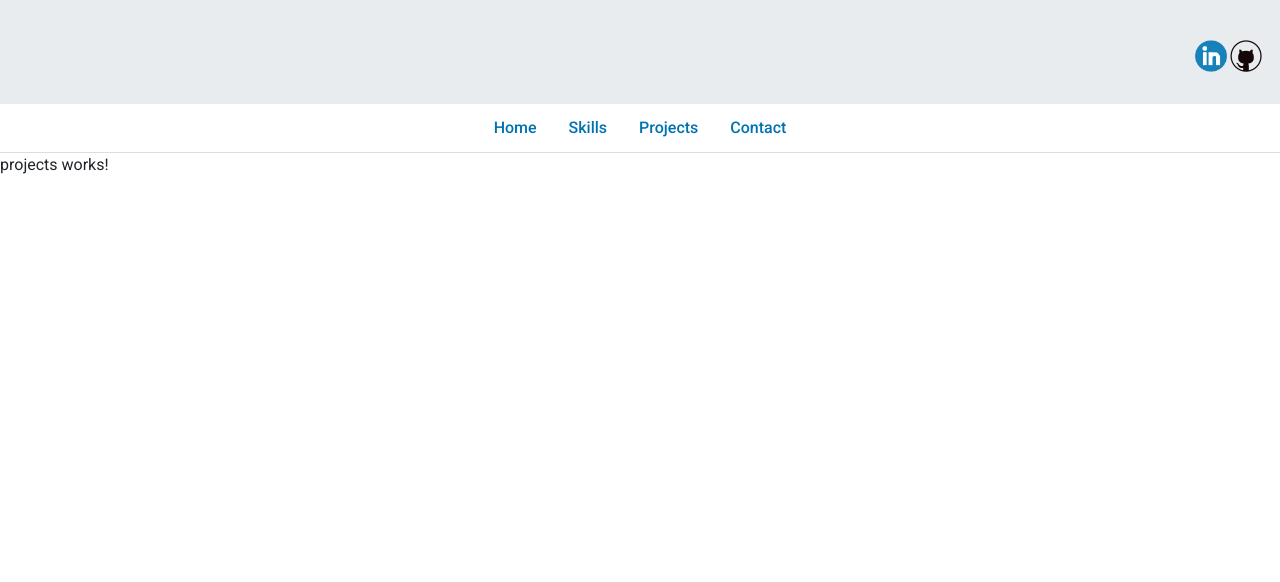
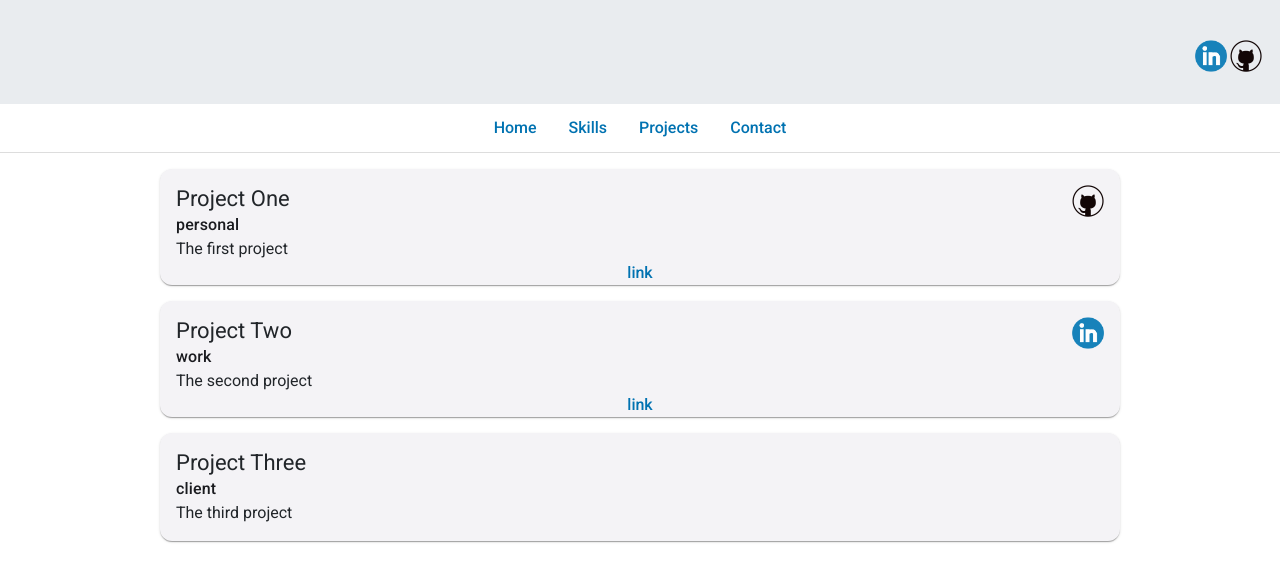
Before and after one commit to SuperNGS/super-ngs, an Angular app in the folder super-ngs-frontend/: page /projects in a window 1280 px wide. Shown: the top 582 px of the page. Built offline with nearby package versions, Linux system fonts and the light colour scheme; no server answers.

Commit message:
Add starter content and styling to projects page

```diff
--- a/super-ngs-frontend/src/app/projects/projects.component.html
+++ b/super-ngs-frontend/src/app/projects/projects.component.html
@@ -1 +1,30 @@
-<p>projects works!</p>
+<div class="projects-wrapper">
+    @for(project of projects; track project.id) {
+        <mat-card>
+            <mat-card-header>
+                <mat-card-title-group>
+                    <mat-card-title>
+                        {{project.name}}
+                    </mat-card-title>
+                    <mat-card-subtitle>
+                        {{project.type}}
+                    </mat-card-subtitle>
+                    @if(project.image) {
+                        <img matCardImage [src]="project.image" width="32" height="32">
+                    }
+                </mat-card-title-group>
+            </mat-card-header>
+                <mat-card-content>
+                    {{project.description}}
+                </mat-card-content>
+                @if(project.link) {
+                    <mat-card-footer>
+                        <a [href]="project.link" target="_blank">
+                            link
+                        </a>
+                    </mat-card-footer>
+                }
+
+        </mat-card>
+    }
+</div>
--- a/super-ngs-frontend/src/app/projects/projects.component.scss
+++ b/super-ngs-frontend/src/app/projects/projects.component.scss
@@ -0,0 +1,29 @@
+.projects-wrapper {
+    width: 75%;
+    margin: auto auto;
+
+    mat-card {
+        margin: 1rem auto;
+
+        mat-card-footer {
+            text-align: center;
+
+            a {
+                text-decoration: none;
+                color: #0072b1;
+                font-weight: 500;
+                padding: 0.25rem 0.5rem;
+                border-radius: 4px;
+            }
+
+            a:hover {
+                background-color: #e7f3ff;
+            }
+
+            a:active {
+                background-color: #0072b1;
+                color: #fff;
+            }
+        }
+    }
+}
```
